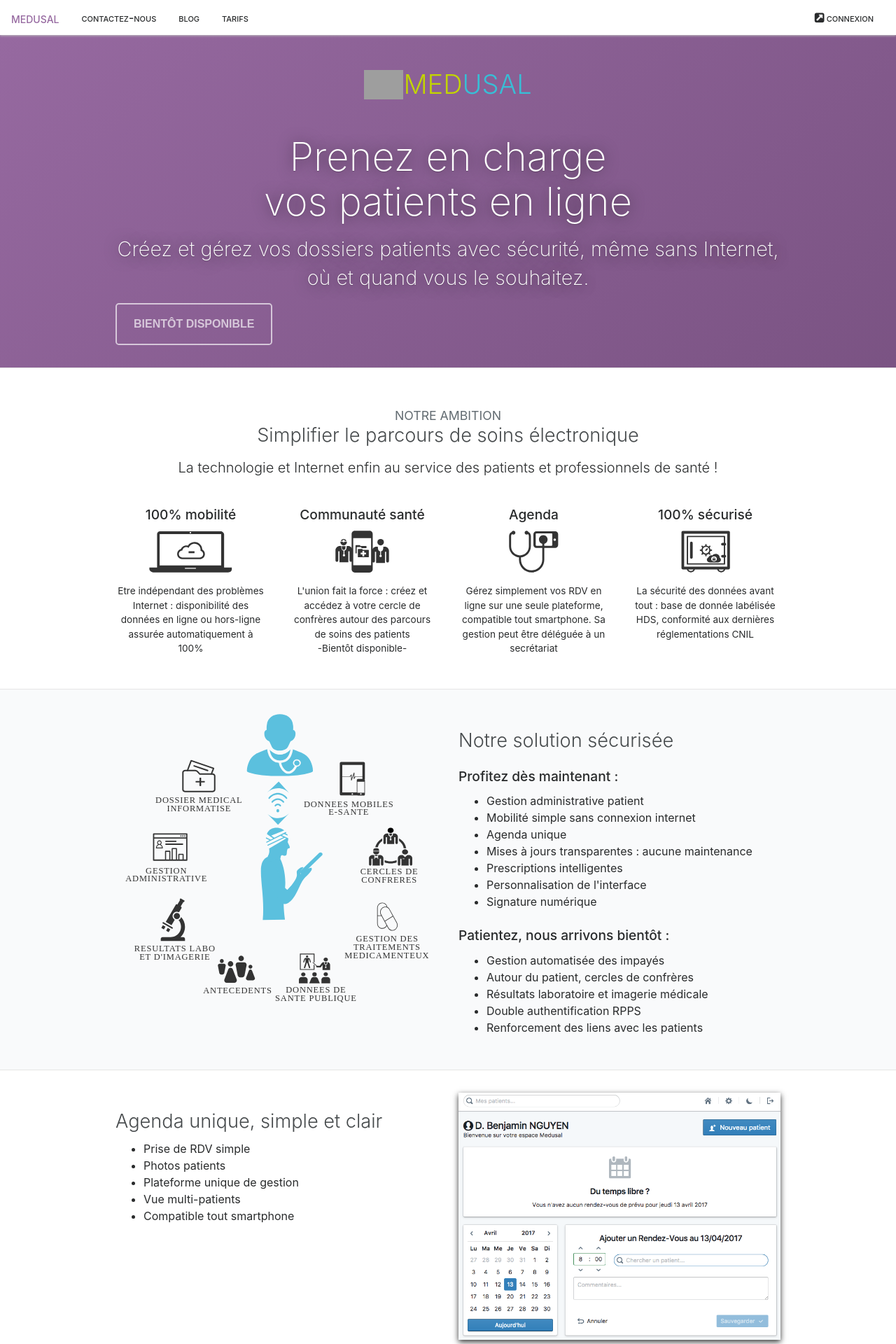
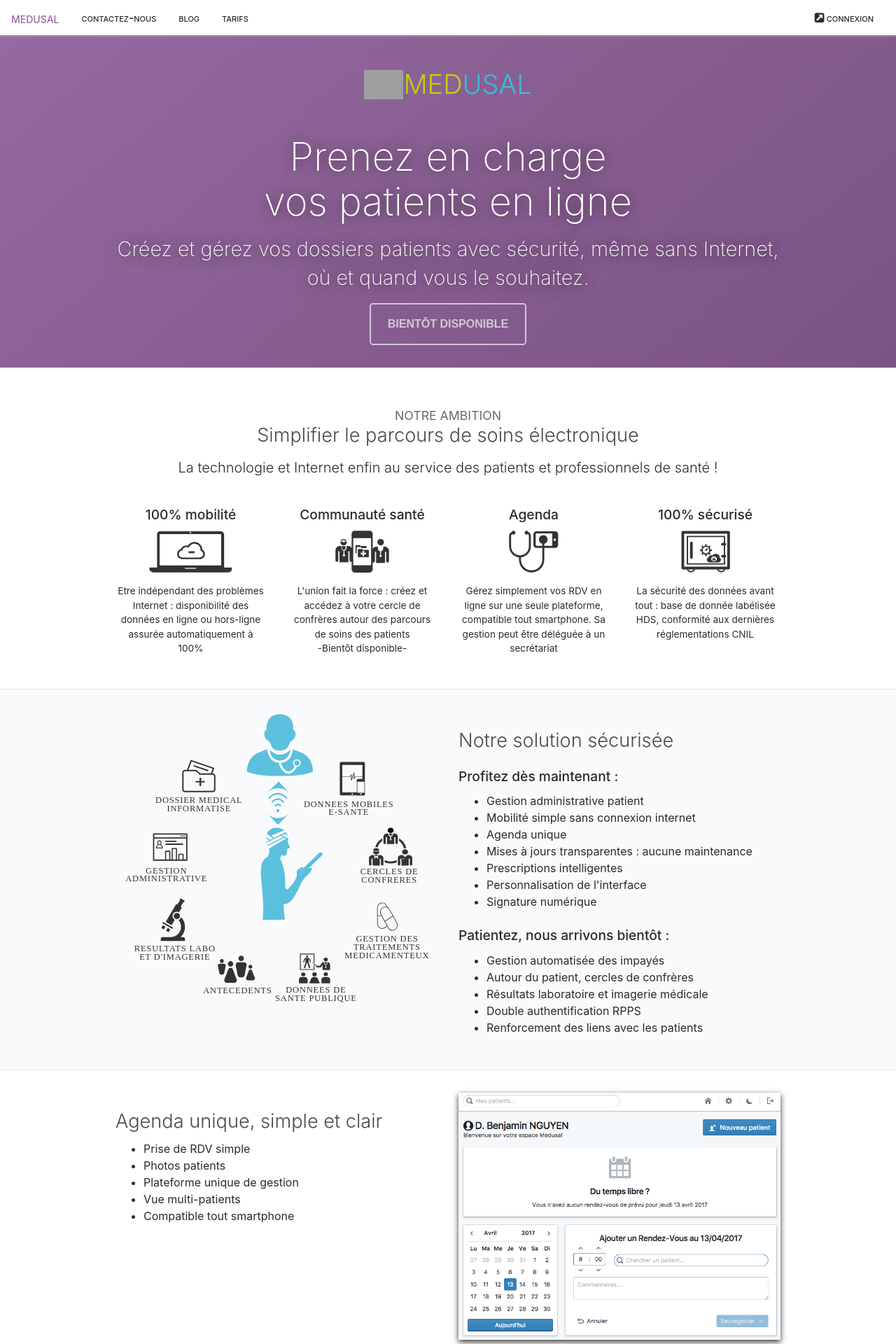
Before and after one commit to medusal/medusal.github.io, a Jekyll site: the page built from _pages/home.html, in a window 1280 px wide. Shown: the top 1920 px of the page at 70% size. Built offline with Jekyll 4.4.1, drawn with Linux system fonts in a browser that asks for light colours; grey boxes are pictures that could not be loaded.

Commit message:
Fix home button and blog block

```diff
--- a/_includes/blog.html
+++ b/_includes/blog.html
@@ -1,5 +1,5 @@
 <div class="row">
-  <div class="col-sm-12 col-md-8">
+  <div class="col-12 col-md-7">
     {% assign post = site.posts[0] %}
     <h3>{{ post.title }}</h3>
     <a href="{{ post.url }}">
@@ -10,7 +10,7 @@
       <a href="{{ post.url }}">Lire l'article »</a>
     </p>
   </div>
-  <div class="col-sm-12 col-md-4">
+  <div class="col-12 col-md-5">
     <hr class="hidden-md-up" />
     {% assign post = site.posts[1] %}
     <h3>{{ post.title }}</h3>
@@ -18,8 +18,7 @@
       {{ post.excerpt | truncatewords: 30 }}
       <a href="{{ post.url }}">Lire l'article »</a>
     </p>
-  </div>
-  <div class="col-sm-12 col-md-4">
+
     <hr />
 
     {% assign post = site.posts[2] %}
--- a/_pages/home.html
+++ b/_pages/home.html
@@ -13,8 +13,8 @@ permalink: "/"
       <p class="text-center">
         Créez et gérez vos dossiers patients avec sécurité, même sans Internet, où et quand vous le souhaitez.
       </p>
-      <div class="mt-2">
-        <button href="/" disabled="disabled" class="btn btn-lg btn-white btn-fat mr-auto ml-auto">Bientôt disponible</button>
+      <div class="mt-2 d-flex">
+        <button href="/" disabled="disabled" class="btn btn-lg btn-white btn-fat mx-auto">Bientôt disponible</button>
       </div>
     </div>
   </section>
```
